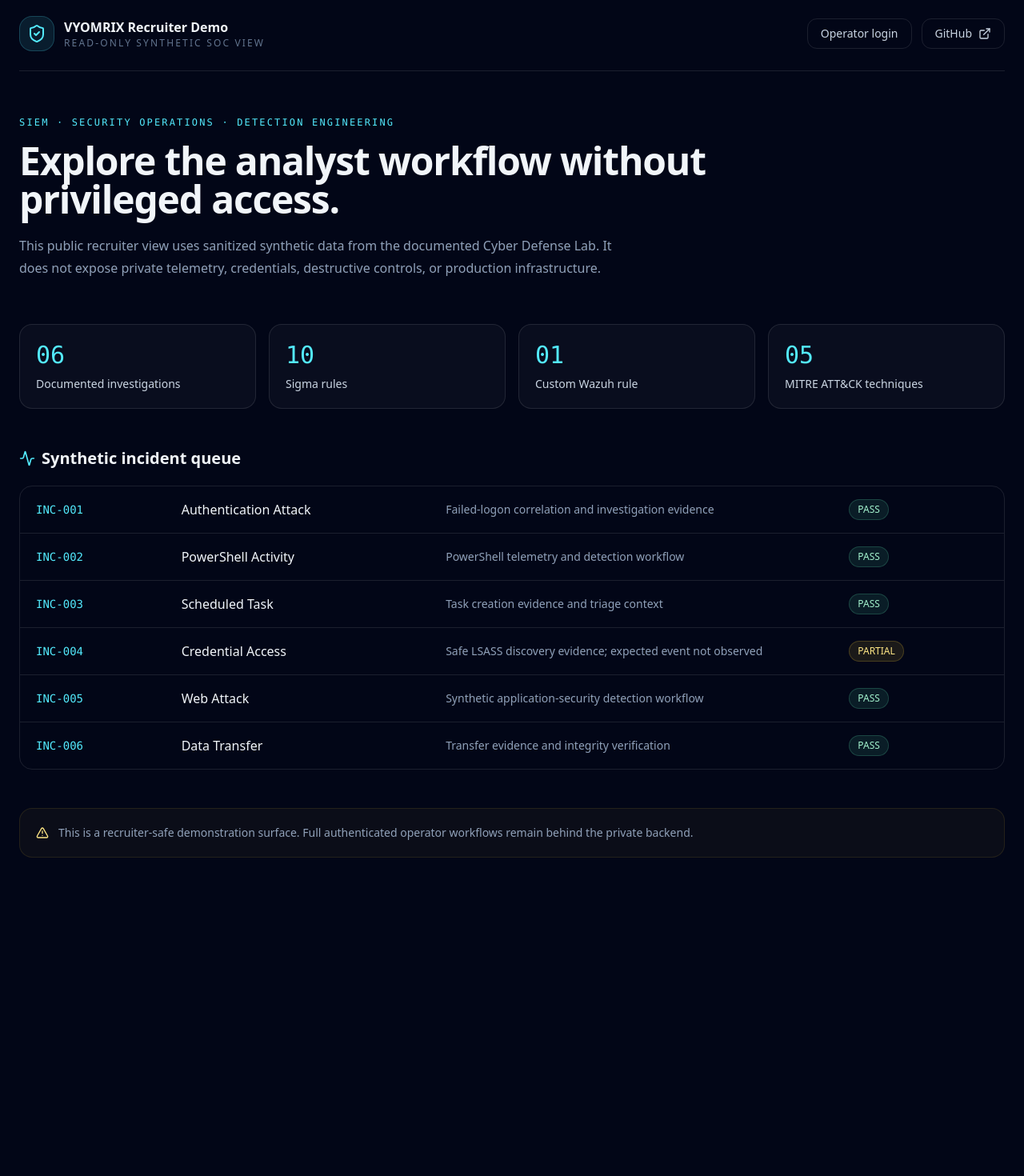
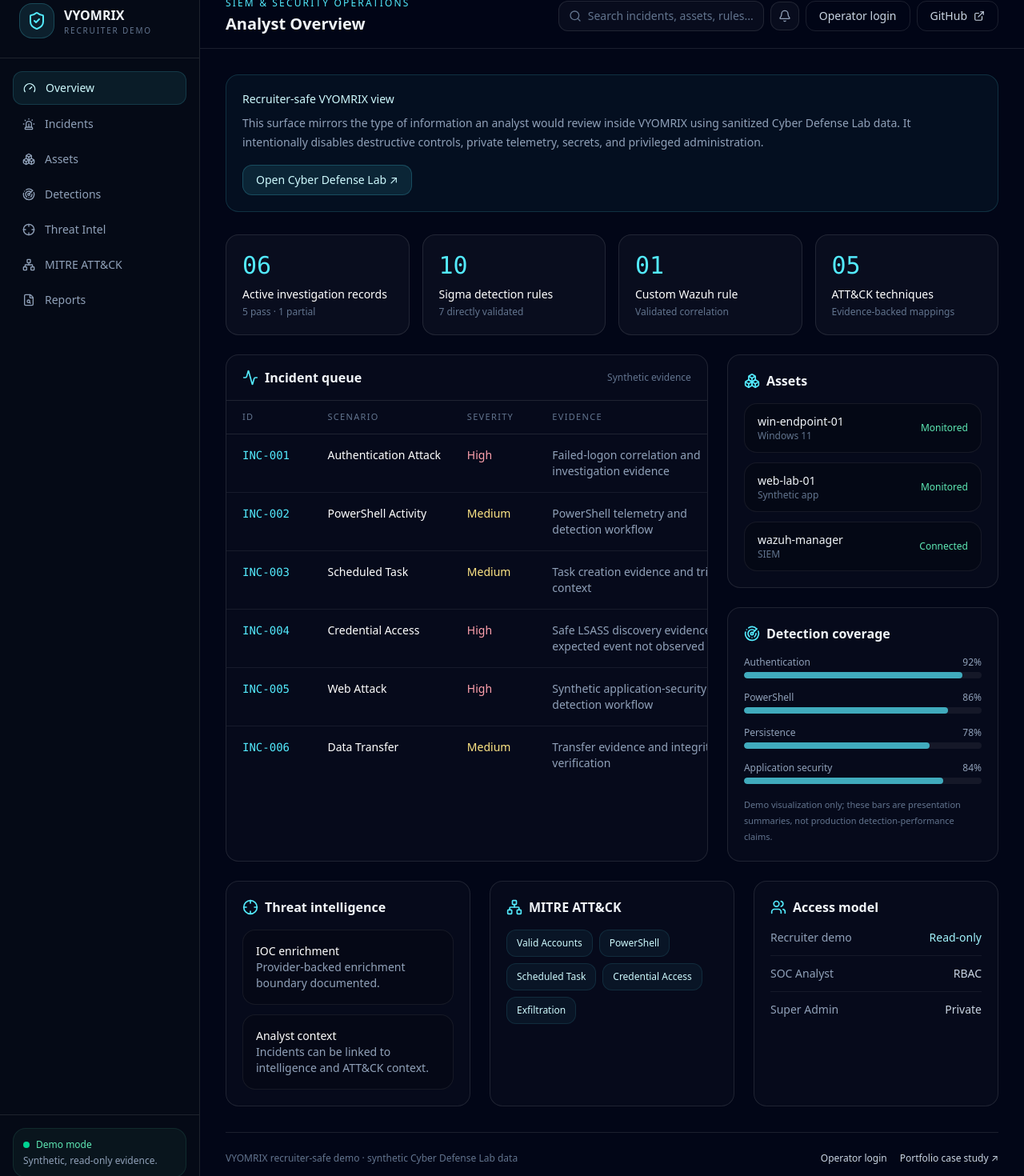
Before and after one commit to mithilkg10/VYOMRIX, a Next.js app in the folder frontend/: page /demo in a window 1280 px wide. Shown: the part 20-1490 px from the top of the page at 80% size. Before the commit the page ends 1164 px from the top, so only its background shows below. Built offline with nearby package versions, Linux system fonts and the light colour scheme.

Commit message:
Expand VYOMRIX recruiter demo into full SOC overview

```diff
--- a/frontend/src/app/demo/page.tsx
+++ b/frontend/src/app/demo/page.tsx
@@ -1,87 +1,250 @@
 import Link from "next/link";
-import { Activity, AlertTriangle, ExternalLink, ShieldCheck } from "lucide-react";
+import {
+  Activity,
+  Bell,
+  Boxes,
+  Crosshair,
+  ExternalLink,
+  FileSearch,
+  Gauge,
+  Network,
+  Radar,
+  Search,
+  ShieldCheck,
+  Siren,
+  Users,
+} from "lucide-react";
 
 const incidents = [
-  { id: "INC-001", title: "Authentication Attack", status: "PASS", detail: "Failed-logon correlation and investigation evidence" },
-  { id: "INC-002", title: "PowerShell Activity", status: "PASS", detail: "PowerShell telemetry and detection workflow" },
-  { id: "INC-003", title: "Scheduled Task", status: "PASS", detail: "Task creation evidence and triage context" },
-  { id: "INC-004", title: "Credential Access", status: "PARTIAL", detail: "Safe LSASS discovery evidence; expected event not observed" },
-  { id: "INC-005", title: "Web Attack", status: "PASS", detail: "Synthetic application-security detection workflow" },
-  { id: "INC-006", title: "Data Transfer", status: "PASS", detail: "Transfer evidence and integrity verification" },
+  { id: "INC-001", title: "Authentication Attack", severity: "High", status: "PASS", detail: "Failed-logon correlation and investigation evidence" },
+  { id: "INC-002", title: "PowerShell Activity", severity: "Medium", status: "PASS", detail: "PowerShell telemetry and detection workflow" },
+  { id: "INC-003", title: "Scheduled Task", severity: "Medium", status: "PASS", detail: "Task creation evidence and triage context" },
+  { id: "INC-004", title: "Credential Access", severity: "High", status: "PARTIAL", detail: "Safe LSASS discovery evidence; expected event not observed" },
+  { id: "INC-005", title: "Web Attack", severity: "High", status: "PASS", detail: "Synthetic application-security detection workflow" },
+  { id: "INC-006", title: "Data Transfer", severity: "Medium", status: "PASS", detail: "Transfer evidence and integrity verification" },
+];
+
+const nav = [
+  [Gauge, "Overview"],
+  [Siren, "Incidents"],
+  [Boxes, "Assets"],
+  [Radar, "Detections"],
+  [Crosshair, "Threat Intel"],
+  [Network, "MITRE ATT&CK"],
+  [FileSearch, "Reports"],
 ];
 
 export default function DemoPage() {
   return (
     <main className="min-h-screen bg-[#020617] text-slate-100">
-      <div className="mx-auto max-w-7xl px-6 py-10">
-        <header className="flex flex-wrap items-center justify-between gap-4 border-b border-white/10 pb-6">
+      <div className="grid min-h-screen lg:grid-cols-[250px_1fr]">
+        <aside className="hidden border-r border-white/10 bg-[#050a16] lg:flex lg:flex-col">
+          <div className="border-b border-white/10 p-6">
             <div className="flex items-center gap-3">
               <div className="grid h-11 w-11 place-items-center rounded-xl border border-cyan-300/20 bg-cyan-300/10">
                 <ShieldCheck className="h-6 w-6 text-cyan-300" />
               </div>
               <div>
-              <h1 className="font-semibold">VYOMRIX Recruiter Demo</h1>
-              <p className="text-xs uppercase tracking-[0.18em] text-slate-500">Read-only synthetic SOC view</p>
+                <div className="font-semibold">VYOMRIX</div>
+                <div className="text-[10px] uppercase tracking-[.18em] text-slate-500">Recruiter Demo</div>
               </div>
             </div>
-          <div className="flex gap-3 text-sm">
-            <Link href="/login" className="rounded-lg border border-white/10 px-4 py-2 text-slate-300 hover:bg-white/5">
+          </div>
+
+          <nav className="space-y-1 p-4">
+            {nav.map(([Icon, label], index) => (
+              <div
+                key={String(label)}
+                className={index === 0
+                  ? "flex items-center gap-3 rounded-lg border border-cyan-300/15 bg-cyan-300/[.08] px-3 py-2.5 text-sm text-cyan-100"
+                  : "flex items-center gap-3 rounded-lg px-3 py-2.5 text-sm text-slate-400"}
+              >
+                <Icon className="h-4 w-4" />
+                {label}
+              </div>
+            ))}
+          </nav>
+
+          <div className="mt-auto border-t border-white/10 p-4">
+            <div className="rounded-xl border border-emerald-300/10 bg-emerald-300/[.05] p-3 text-xs text-slate-400">
+              <div className="mb-1 flex items-center gap-2 text-emerald-300">
+                <span className="h-2 w-2 rounded-full bg-emerald-400" />
+                Demo mode
+              </div>
+              Synthetic, read-only evidence.
+            </div>
+          </div>
+        </aside>
+
+        <section className="min-w-0">
+          <header className="flex flex-wrap items-center justify-between gap-4 border-b border-white/10 bg-[#020617]/90 px-5 py-4 backdrop-blur-xl sm:px-8">
+            <div>
+              <p className="text-xs uppercase tracking-[.18em] text-cyan-300">SIEM & Security Operations</p>
+              <h1 className="mt-1 text-xl font-semibold">Analyst Overview</h1>
+            </div>
+
+            <div className="flex flex-wrap items-center gap-2">
+              <div className="hidden items-center gap-2 rounded-lg border border-white/10 bg-white/[.03] px-3 py-2 text-sm text-slate-500 md:flex">
+                <Search className="h-4 w-4" />
+                Search incidents, assets, rules...
+              </div>
+              <button className="grid h-9 w-9 place-items-center rounded-lg border border-white/10 bg-white/[.03] text-slate-400">
+                <Bell className="h-4 w-4" />
+              </button>
+              <Link href="/login" className="rounded-lg border border-white/10 px-4 py-2 text-sm text-slate-300 hover:bg-white/5">
                 Operator login
               </Link>
-            <a href="https://github.com/mithilkg10/VYOMRIX" target="_blank" rel="noreferrer" className="inline-flex items-center gap-2 rounded-lg border border-white/10 px-4 py-2 text-slate-300 hover:bg-white/5">
-              GitHub <ExternalLink className="h-4 w-4" />
+              <a href="https://github.com/mithilkg10/VYOMRIX" target="_blank" rel="noreferrer" className="inline-flex items-center gap-2 rounded-lg border border-white/10 px-4 py-2 text-sm text-slate-300 hover:bg-white/5">
+                GitHub <ExternalLink className="h-3.5 w-3.5" />
               </a>
             </div>
           </header>
 
-        <section className="py-14">
-          <p className="font-mono text-xs uppercase tracking-[0.18em] text-cyan-300">SIEM · Security Operations · Detection Engineering</p>
-          <h2 className="mt-4 max-w-4xl text-4xl font-semibold tracking-tight sm:text-5xl">
-            Explore the analyst workflow without privileged access.
-          </h2>
-          <p className="mt-5 max-w-3xl leading-7 text-slate-400">
-            This public recruiter view uses sanitized synthetic data from the documented Cyber Defense Lab.
-            It does not expose private telemetry, credentials, destructive controls, or production infrastructure.
+          <div className="mx-auto max-w-[1500px] p-5 sm:p-8">
+            <div className="mb-7 rounded-2xl border border-cyan-300/15 bg-cyan-300/[.04] p-5">
+              <div className="flex flex-wrap items-start justify-between gap-4">
+                <div>
+                  <p className="text-sm font-medium text-cyan-100">Recruiter-safe VYOMRIX view</p>
+                  <p className="mt-2 max-w-4xl text-sm leading-6 text-slate-400">
+                    This surface mirrors the type of information an analyst would review inside VYOMRIX using sanitized Cyber Defense Lab data.
+                    It intentionally disables destructive controls, private telemetry, secrets, and privileged administration.
                   </p>
-        </section>
+                </div>
+                <a href="https://mithilkg-portfolio.vercel.app/lab" target="_blank" rel="noreferrer" className="rounded-lg border border-cyan-300/20 bg-cyan-300/10 px-4 py-2 text-sm text-cyan-100">
+                  Open Cyber Defense Lab ↗
+                </a>
+              </div>
+            </div>
 
-        <section className="grid gap-4 sm:grid-cols-2 lg:grid-cols-4">
+            <section className="grid gap-4 sm:grid-cols-2 xl:grid-cols-4">
               {[
-            ["06", "Documented investigations"],
-            ["10", "Sigma rules"],
-            ["01", "Custom Wazuh rule"],
-            ["05", "MITRE ATT&CK techniques"],
-          ].map(([value, label]) => (
-            <div key={label} className="rounded-2xl border border-white/10 bg-white/[0.03] p-5">
+                ["06", "Active investigation records", "5 pass · 1 partial"],
+                ["10", "Sigma detection rules", "7 directly validated"],
+                ["01", "Custom Wazuh rule", "Validated correlation"],
+                ["05", "ATT&CK techniques", "Evidence-backed mappings"],
+              ].map(([value, label, detail]) => (
+                <div key={label} className="rounded-2xl border border-white/10 bg-white/[.03] p-5">
                   <div className="font-mono text-3xl text-cyan-300">{value}</div>
-              <div className="mt-2 text-sm text-slate-300">{label}</div>
+                  <div className="mt-2 text-sm font-medium text-white">{label}</div>
+                  <div className="mt-1 text-xs text-slate-500">{detail}</div>
                 </div>
               ))}
             </section>
 
-        <section className="py-12">
-          <div className="mb-5 flex items-center gap-2">
+            <section className="mt-6 grid gap-6 xl:grid-cols-[1.6fr_.9fr]">
+              <div className="overflow-hidden rounded-2xl border border-white/10 bg-white/[.02]">
+                <div className="flex items-center justify-between border-b border-white/10 px-5 py-4">
+                  <div className="flex items-center gap-2">
                     <Activity className="h-5 w-5 text-cyan-300" />
-            <h3 className="text-xl font-semibold">Synthetic incident queue</h3>
+                    <h2 className="font-semibold">Incident queue</h2>
                   </div>
-          <div className="overflow-hidden rounded-2xl border border-white/10">
+                  <span className="text-xs text-slate-500">Synthetic evidence</span>
+                </div>
+
+                <div className="overflow-x-auto">
+                  <div className="min-w-[760px]">
+                    <div className="grid grid-cols-[.8fr_1.4fr_.8fr_2fr_.8fr] gap-4 border-b border-white/10 px-5 py-3 text-[11px] uppercase tracking-[.12em] text-slate-500">
+                      <span>ID</span><span>Scenario</span><span>Severity</span><span>Evidence</span><span>Status</span>
+                    </div>
                     {incidents.map((incident) => (
-              <div key={incident.id} className="grid gap-2 border-b border-white/10 px-5 py-4 last:border-0 md:grid-cols-[0.7fr_1.3fr_2fr_0.7fr] md:items-center">
+                      <div key={incident.id} className="grid grid-cols-[.8fr_1.4fr_.8fr_2fr_.8fr] gap-4 border-b border-white/[.07] px-5 py-4 last:border-0">
                         <code className="text-sm text-cyan-300">{incident.id}</code>
-                <div className="font-medium">{incident.title}</div>
-                <div className="text-sm text-slate-400">{incident.detail}</div>
-                <span className={incident.status === "PARTIAL" ? "w-fit rounded-full border border-amber-300/20 bg-amber-300/10 px-2.5 py-1 text-xs text-amber-200" : "w-fit rounded-full border border-emerald-300/20 bg-emerald-300/10 px-2.5 py-1 text-xs text-emerald-200"}>
+                        <span className="text-sm font-medium text-white">{incident.title}</span>
+                        <span className={incident.severity === "High" ? "text-sm text-rose-300" : "text-sm text-amber-200"}>{incident.severity}</span>
+                        <span className="text-sm text-slate-400">{incident.detail}</span>
+                        <span className={incident.status === "PARTIAL"
+                          ? "w-fit rounded-full border border-amber-300/20 bg-amber-300/10 px-2.5 py-1 text-xs text-amber-200"
+                          : "w-fit rounded-full border border-emerald-300/20 bg-emerald-300/10 px-2.5 py-1 text-xs text-emerald-200"}>
                           {incident.status}
                         </span>
                       </div>
                     ))}
                   </div>
+                </div>
+              </div>
+
+              <div className="space-y-6">
+                <div className="rounded-2xl border border-white/10 bg-white/[.02] p-5">
+                  <div className="mb-4 flex items-center gap-2">
+                    <Boxes className="h-5 w-5 text-cyan-300" />
+                    <h2 className="font-semibold">Assets</h2>
+                  </div>
+                  <div className="space-y-3 text-sm">
+                    {[
+                      ["win-endpoint-01", "Windows 11", "Monitored"],
+                      ["web-lab-01", "Synthetic app", "Monitored"],
+                      ["wazuh-manager", "SIEM", "Connected"],
+                    ].map(([name, type, state]) => (
+                      <div key={name} className="flex items-center justify-between rounded-xl border border-white/[.07] bg-black/20 px-4 py-3">
+                        <div><div className="font-medium">{name}</div><div className="text-xs text-slate-500">{type}</div></div>
+                        <span className="text-xs text-emerald-300">{state}</span>
+                      </div>
+                    ))}
+                  </div>
+                </div>
+
+                <div className="rounded-2xl border border-white/10 bg-white/[.02] p-5">
+                  <div className="mb-4 flex items-center gap-2">
+                    <Radar className="h-5 w-5 text-cyan-300" />
+                    <h2 className="font-semibold">Detection coverage</h2>
+                  </div>
+                  <div className="space-y-4">
+                    {[
+                      ["Authentication", "92%"],
+                      ["PowerShell", "86%"],
+                      ["Persistence", "78%"],
+                      ["Application security", "84%"],
+                    ].map(([name, width]) => (
+                      <div key={name}>
+                        <div className="mb-1 flex justify-between text-xs text-slate-400"><span>{name}</span><span>{width}</span></div>
+                        <div className="h-2 overflow-hidden rounded-full bg-white/[.06]">
+                          <div className="h-full rounded-full bg-cyan-300/70" style={{ width }} />
+                        </div>
+                      </div>
+                    ))}
+                  </div>
+                  <p className="mt-4 text-[11px] leading-5 text-slate-500">
+                    Demo visualization only; these bars are presentation summaries, not production detection-performance claims.
+                  </p>
+                </div>
+              </div>
             </section>
 
-        <section className="mb-8 rounded-2xl border border-amber-300/10 bg-amber-300/[0.04] p-5 text-sm text-slate-400">
-          <div className="flex gap-3">
-            <AlertTriangle className="mt-0.5 h-4 w-4 shrink-0 text-amber-200" />
-            <p>This is a recruiter-safe demonstration surface. Full authenticated operator workflows remain behind the private backend.</p>
+            <section className="mt-6 grid gap-6 lg:grid-cols-3">
+              <div className="rounded-2xl border border-white/10 bg-white/[.02] p-5">
+                <div className="mb-4 flex items-center gap-2"><Crosshair className="h-5 w-5 text-cyan-300" /><h2 className="font-semibold">Threat intelligence</h2></div>
+                <div className="space-y-3 text-sm text-slate-400">
+                  <div className="rounded-xl border border-white/[.07] bg-black/20 p-4"><span className="text-white">IOC enrichment</span><br />Provider-backed enrichment boundary documented.</div>
+                  <div className="rounded-xl border border-white/[.07] bg-black/20 p-4"><span className="text-white">Analyst context</span><br />Incidents can be linked to intelligence and ATT&CK context.</div>
+                </div>
+              </div>
+
+              <div className="rounded-2xl border border-white/10 bg-white/[.02] p-5">
+                <div className="mb-4 flex items-center gap-2"><Network className="h-5 w-5 text-cyan-300" /><h2 className="font-semibold">MITRE ATT&CK</h2></div>
+                <div className="flex flex-wrap gap-2">
+                  {["Valid Accounts", "PowerShell", "Scheduled Task", "Credential Access", "Exfiltration"].map((item) => (
+                    <span key={item} className="rounded-lg border border-cyan-300/10 bg-cyan-300/[.05] px-3 py-2 text-xs text-cyan-100">{item}</span>
+                  ))}
+                </div>
+              </div>
+
+              <div className="rounded-2xl border border-white/10 bg-white/[.02] p-5">
+                <div className="mb-4 flex items-center gap-2"><Users className="h-5 w-5 text-cyan-300" /><h2 className="font-semibold">Access model</h2></div>
+                <div className="space-y-3 text-sm">
+                  <div className="flex justify-between border-b border-white/[.06] pb-3"><span className="text-slate-400">Recruiter demo</span><span className="text-cyan-200">Read-only</span></div>
+                  <div className="flex justify-between border-b border-white/[.06] pb-3"><span className="text-slate-400">SOC Analyst</span><span className="text-slate-300">RBAC</span></div>
+                  <div className="flex justify-between"><span className="text-slate-400">Super Admin</span><span className="text-slate-300">Private</span></div>
+                </div>
+              </div>
+            </section>
+
+            <footer className="mt-8 flex flex-wrap items-center justify-between gap-4 border-t border-white/10 pt-6 text-xs text-slate-500">
+              <span>VYOMRIX recruiter-safe demo · synthetic Cyber Defense Lab data</span>
+              <div className="flex gap-4">
+                <Link href="/login" className="text-slate-300 hover:text-white">Operator login</Link>
+                <a href="https://mithilkg-portfolio.vercel.app/projects/vyomrix-security-platform" target="_blank" rel="noreferrer" className="text-slate-300 hover:text-white">Portfolio case study ↗</a>
+              </div>
+            </footer>
           </div>
         </section>
       </div>
```
Lines whose indentation alone changed are shown as unchanged.
